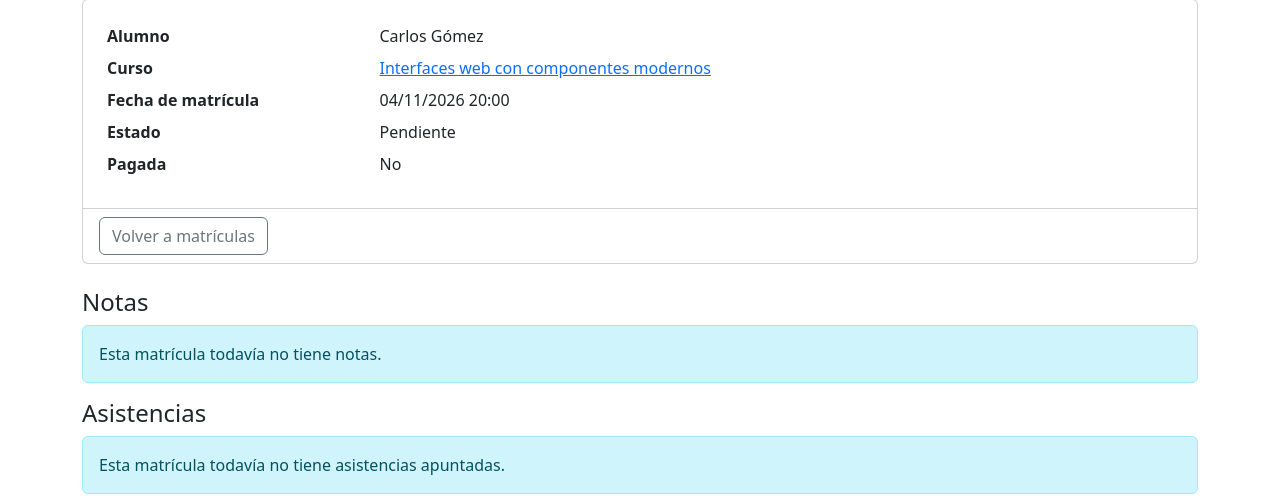
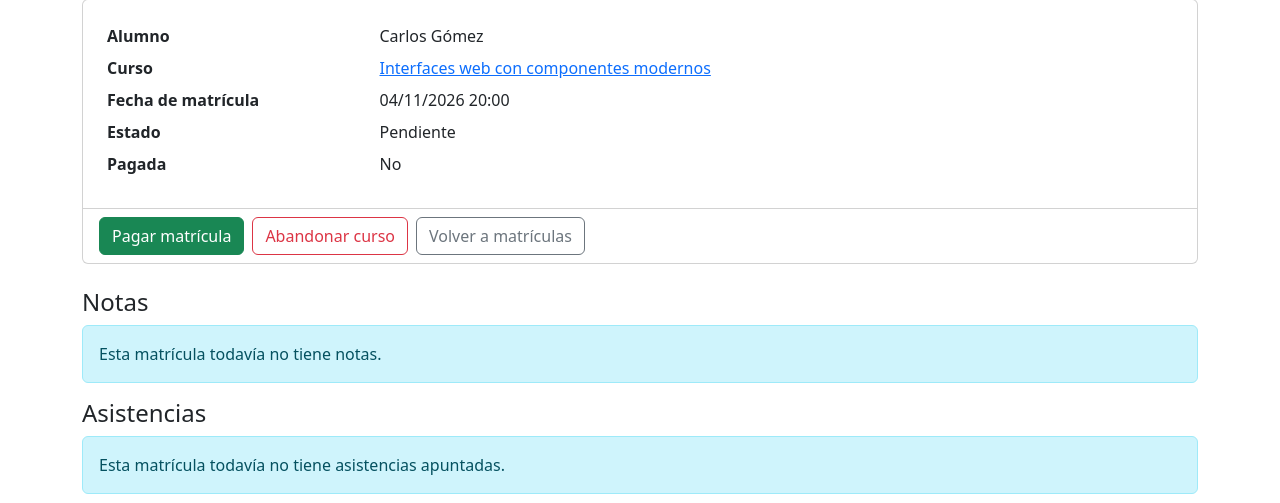
Before and after one commit to certidevs/g2_aspnet, an ASP.NET Core app: page /Enrollments/Details/15 in a window 1280 px wide. Shown: the part 144-647 px from the top of the page. Run offline with ASP.NET Core 8, Linux system fonts and the light colour scheme; a user stored in the database is signed in; data comes from the database, SQL or seed files in the repository; some libraries are stand-ins or nearby versions.

Commit message:
#24 Update Buttons of Views

```diff
--- a/Views/Enrollments/Details.cshtml
+++ b/Views/Enrollments/Details.cshtml
@@ -27,7 +27,22 @@
             <dd class="col-sm-9">@(Model.IsPaid ? "Sí" : "No")</dd>
         </dl>
     </div>
-    <div class="card-footer bg-transparent">
+    <div class="card-footer bg-transparent d-flex flex-wrap gap-2">
+        @if (Model.Status == EnrollmentStatus.Pending)
+        {
+            <form asp-action="Pay" asp-route-id="@Model.Id" method="post">
+                <button class="btn btn-success" type="submit">Pagar matrícula</button>
+            </form>
+        }
+
+        @if (Model.Status == EnrollmentStatus.Pending || Model.Status == EnrollmentStatus.Active)
+        {
+            <form asp-action="Drop" asp-route-id="@Model.Id" method="post"
+                  onsubmit="return confirm('¿Seguro que quieres abandonar este curso?');">
+                <button class="btn btn-outline-danger" type="submit">Abandonar curso</button>
+            </form>
+        }
+
         <a class="btn btn-outline-secondary" asp-action="Index">Volver a matrículas</a>
     </div>
 </div>
@@ -59,7 +74,8 @@ else
                         <td>@Html.DisplayFor(m => grade.GradeEnum)</td>
                         <td>@grade.GradedAt?.ToString("dd/MM/yyyy")</td>
                         <td>
-                            <a class="btn btn-sm btn-outline-secondary" asp-controller="Grades" asp-action="Details" asp-route-id="@grade.Id">Ver</a>
+                            <a class="btn btn-sm btn-outline-secondary" asp-controller="Grades" asp-action="Details"
+                               asp-route-id="@grade.Id">Ver</a>
                         </td>
                     </tr>
                 }
@@ -92,13 +108,15 @@ else
                         <td>
                             @if (attendance.Lesson is not null)
                             {
-                                <a asp-controller="Lessons" asp-action="Details" asp-route-id="@attendance.Lesson.Id">@attendance.Lesson.Name</a>
+                                <a asp-controller="Lessons" asp-action="Details"
+                                   asp-route-id="@attendance.Lesson.Id">@attendance.Lesson.Name</a>
                             }
                         </td>
                         <td>@attendance.Lesson?.StartDate.ToString("dd/MM/yyyy HH:mm")</td>
                         <td>@Html.DisplayFor(m => attendance.Status)</td>
                         <td>
-                            <a class="btn btn-sm btn-outline-secondary" asp-controller="Attendances" asp-action="Details" asp-route-id="@attendance.Id">Ver</a>
+                            <a class="btn btn-sm btn-outline-secondary" asp-controller="Attendances" asp-action="Details"
+                               asp-route-id="@attendance.Id">Ver</a>
                         </td>
                     </tr>
                 }
--- a/Views/Enrollments/Index.cshtml
+++ b/Views/Enrollments/Index.cshtml
@@ -5,7 +5,10 @@
 
 <div class="d-flex justify-content-between align-items-center mb-3">
     <h1 class="mb-0">Mis matrículas</h1>
+    @if (User.IsInRole(RoleNames.Admin))
+    {
         <a class="btn btn-success" asp-action="Create">Nueva matrícula</a>
+    }
 </div>
 
 <p>Hay @Model.Count matrículas.</p>
@@ -36,11 +39,14 @@
                 <td>@Html.DisplayFor(m => enrollment.Status)</td>
                 <td>
                     <a class="btn btn-sm btn-outline-secondary" asp-action="Details" asp-route-id="@enrollment.Id">Ver</a>
+                    @if (User.IsInRole(RoleNames.Admin))
+                    {
                         <a class="btn btn-sm btn-outline-primary" asp-action="Edit" asp-route-id="@enrollment.Id">Editar</a>
                         <form asp-action="Delete" asp-route-id="@enrollment.Id" method="post" class="d-inline"
                               onsubmit="return confirm('¿Borrar esta matrícula?');">
                             <button class="btn btn-sm btn-outline-danger" type="submit">Borrar</button>
                         </form>
+                    }
                 </td>
             </tr>
         }
```
Lines whose indentation alone changed are shown as unchanged.
